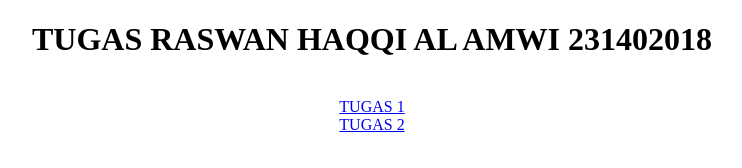
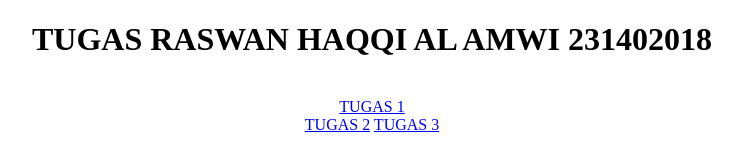
Before and after one commit to raswanhaqqi/raswanhaqqi.github.io, a plain HTML site: page index.html in a window 1280 px wide. Shown: the whole page, without its empty margins (268-1010 px from the left). Drawn offline with Linux system fonts and the light colour scheme.

Commit message:
Update index.html

```diff
--- a/index.html
+++ b/index.html
@@ -10,6 +10,7 @@
     <h1>TUGAS RASWAN HAQQI AL AMWI 231402018</h1> <br>
     <a href="tugasweb.html" target="_blank">TUGAS 1</a> <br>
     <a href="Tugasform.html" target="_blank">TUGAS 2</a>
+    <a href="tugas3.html" target="_blank">TUGAS 3</a>
 </center>
 </body>
 </html>
```
